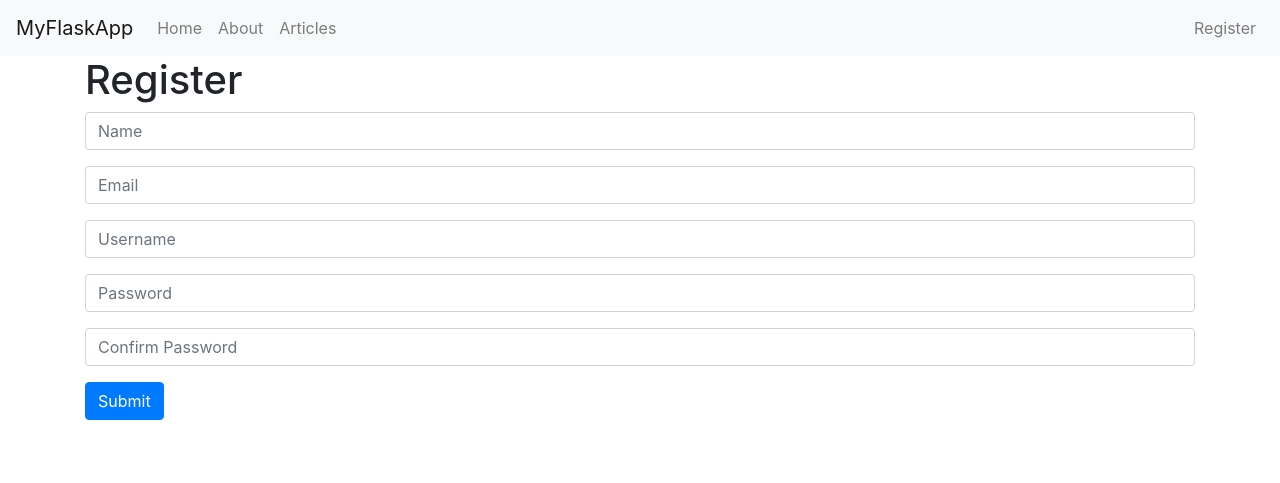
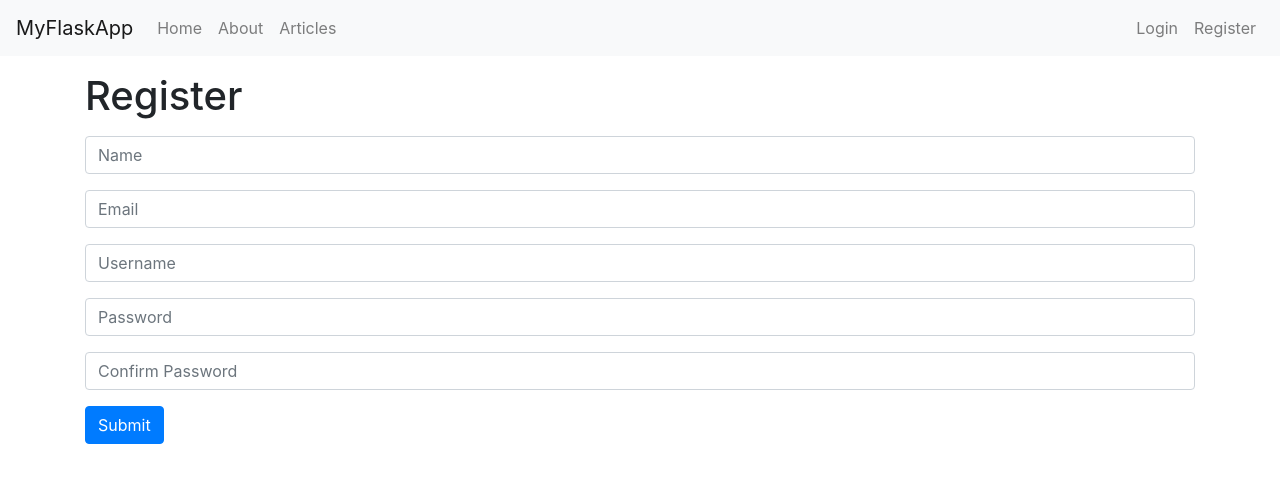
Before and after one commit to vipulparmar23/articles, a Flask app: page /register in a window 1280 px wide. Shown: the top 483 px of the page. Run offline with Flask 2, Linux system fonts and the light colour scheme; some libraries are stand-ins or nearby versions.

Commit message:
Adding login and logout functionality

```diff
--- a/app.py
+++ b/app.py
@@ -7,8 +7,6 @@ from passlib.hash import sha256_crypt
 from pymysql import IntegrityError
 
 mysql = MySQL()
-# cursor = mysql.get_db.cursor()
-# cursor = mysql.connect().cursor()
 
 app = Flask(__name__)
 
@@ -24,7 +22,6 @@ app.config['MYSQL_DATABASE_PORT'] = 3306
 mysql.init_app(app)
 
 Articles = Articles()
-
 
 @app.route('/')
 def index():
@@ -78,17 +75,56 @@ def register():
         except IntegrityError:
             flash('The email ID already exists. Try another.', 'danger')
 
-        # commit to DB
-        # cursor.connection.commit()
+        redirect(url_for('index'))
+    return render_template('register.html', form=form)
 
-        # close connection
-        # cursor.close()
+@app.route('/login', methods=['GET', 'POST'])
+def login():
+    if request.method == 'POST':
 
-        # flash('You are now registered and can log in', 'success')
+        # get form fields
+        username = request.form['username']
+        password_user = request.form['password']
 
-        redirect(url_for('index'))
+        app.logger.info(password_user)
 
-    return render_template('register.html', form=form)
+        # create cursor
+        cursor = mysql.connect().cursor()
+
+        # get user by username
+        result = cursor.execute('SELECT * FROM users WHERE username = %s', [username])
+
+        if(result>0):
+            # get stored hash
+            password = cursor.fetchone()
+            app.logger.info(password[3])
+
+            # compare passwords
+            if sha256_crypt.verify(password_user, password[3]):
+                # passed.
+                session['logged_in'] = True
+                session['username'] = username
+
+                flash('You are now logged in', 'success')
+                return redirect(url_for('dashboard'))
+            else:
+                # app.logger.info('PASSWORD NO MATCH')
+                error = 'Invalid login'
+                return render_template('login.html', error=error)
+        else:
+            error = 'Username not found'
+            return render_template('login.html', error=error)
+
+    return render_template('login.html')
+
+@app.route('/dashboard')
+def dashboard():
+    return render_template('dashboard.html')
+@app.route('/logout')
+def logout():
+    session.clear()
+    flash('You are now logged out', 'success')
+    return redirect(url_for('login'))
 
 if __name__ == '__main__':
     app.secret_key = "secret123"
--- /dev/null
+++ b/templates/dashboard.html
@@ -0,0 +1,5 @@
+{% extends 'layout.html' %}
+
+{% block body %}
+<h1>Dashboard <small style="font-size: 20px; color: gray">Welcome, {{session.username}}</small></h1>
+{% endblock %}
--- a/templates/includes/_messages.html
+++ b/templates/includes/_messages.html
@@ -5,3 +5,11 @@
         {% endfor %}
     {% endif %}
 {% endwith %}
+
+{% if error %}
+    <div class="alert alert-danger">{{error}}</div>
+{% endif %}
+
+{% if msg %}
+    <div class="alert alert-success">{{msg}}</div>
+{% endif %}
--- a/templates/includes/_navbar.html
+++ b/templates/includes/_navbar.html
@@ -18,7 +18,12 @@
           </ul>
 
           <ul class="nav navbar-nav navbar-right">
-            <li><a class="nav-link" href="/register">Register</a></li>
+            {% if session.logged_in %}
+              <li><a class="nav-link" href="/logout">Logout</a></li>
+            {% else %}
+              <li><a class="nav-link" href="/login">Login</a></li>
+              <li><a class="nav-link" href="/register">Register</a></li>
+            {% endif %}
           </ul>
         </div>
       </nav>
--- a/templates/layout.html
+++ b/templates/layout.html
@@ -8,6 +8,7 @@
 <body>
     {% include 'includes/_navbar.html' %}
     <div class="container">
+        <p></p>
         {% include 'includes/_messages.html' %}
         {% block body %}{% endblock %}
     </div>
--- a/templates/register.html
+++ b/templates/register.html
@@ -2,6 +2,7 @@
 
 {% block body %}
 <h1>Register</h1>
+<p></p>
 {% from 'includes/_formhelpers.html' import render_field %}
 <form action="" method="POST">
     <div class="form-group">
```
Also changed, not shown: templates/login.html (+17 -0 lines).
